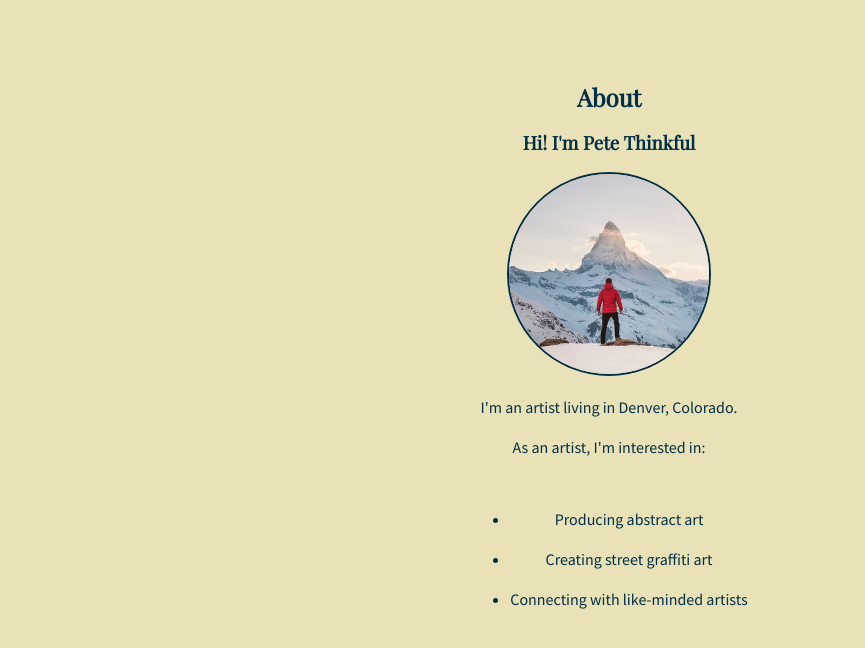
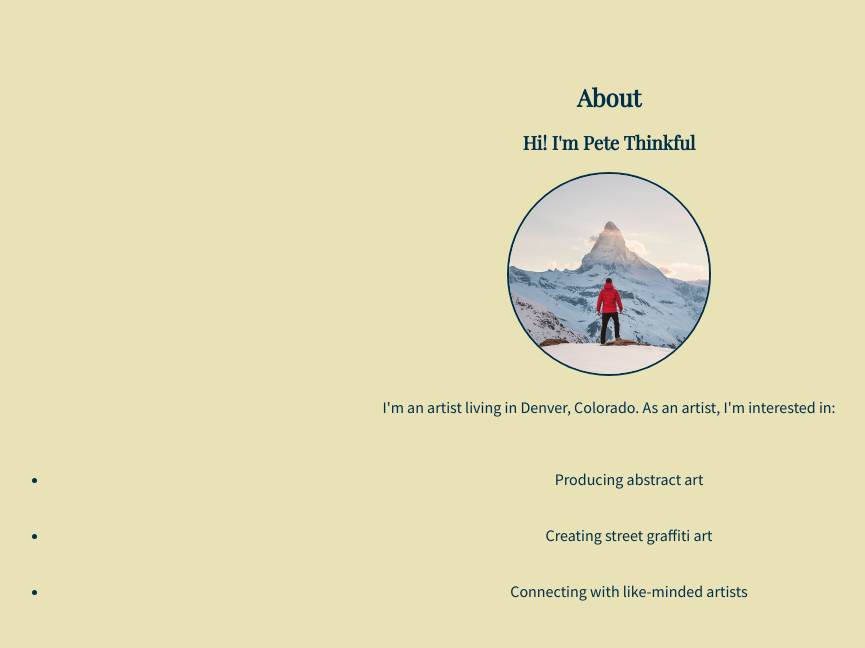
Before and after one commit to jamaicamonroe/jamaicamonroe.github.io, a plain HTML site: page index.html in a window 1280 px wide. Shown: the part 142-790 px from the top of the page, without its empty margins (31-896 px from the left). Drawn offline with nearby package versions, Linux system fonts and the light colour scheme.

Commit message:
Update style.css

```diff
--- a/style.css
+++ b/style.css
@@ -42,23 +42,10 @@ section div {
 
 p {
   line-height: 1.5;
-  text-align: center
-  list-style-position: inside;
+  text-align: center;
+  display: inline-block;
 }
 
- ol
-    {
-       display: inline-block;
-       margin-left: auto;
-       margin-right: auto;
-    }
-
-ul
- {
-       display: inline-block;
-       margin-left: auto;
-       margin-right: auto;
-    }
 /* The div container constrains the content width within the main container to 600px */
 div {
   margin: auto;
```
